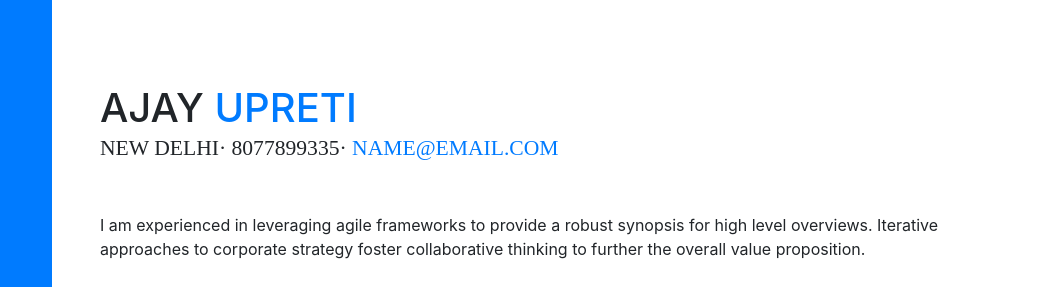
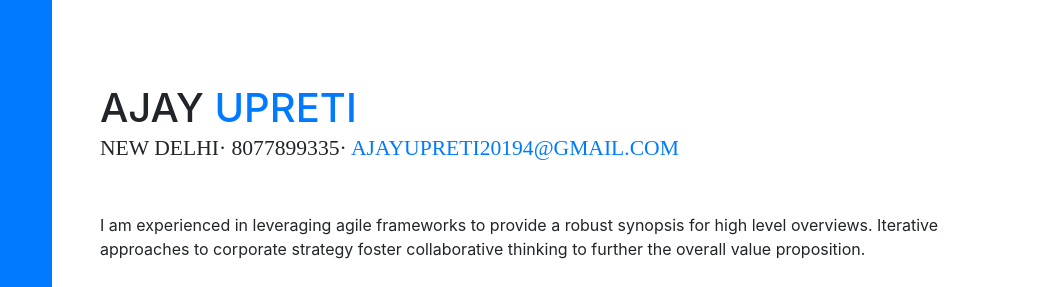
Before and after one commit to ajayupreti/my-portfolio, a website with bundled scripts: page index.html in a window 1280 px wide. Shown: the part 175-462 px from the top of the page, 220-1280 px from the left. Built offline with nearby package versions, Linux system fonts and the light colour scheme; a web font is replaced by a local one.

Commit message:
Update index.html

```diff
--- a/index.html
+++ b/index.html
@@ -69,7 +69,7 @@
             <span class="text-primary">UPRETI</span>
           </h1>
           <div class="subheading mb-5">New Delhi· 8077899335·
-            <a href="mailto:name@email.com">name@email.com</a>
+            <a href="mailto:name@email.com">ajayupreti20194@gmail.com</a>
           </div>
           <p class="mb-5">I am experienced in leveraging agile frameworks to provide a robust synopsis for high level overviews. Iterative approaches to corporate strategy foster collaborative thinking to further the overall value proposition.</p>
           <ul class="list-inline list-social-icons mb-0">
```
